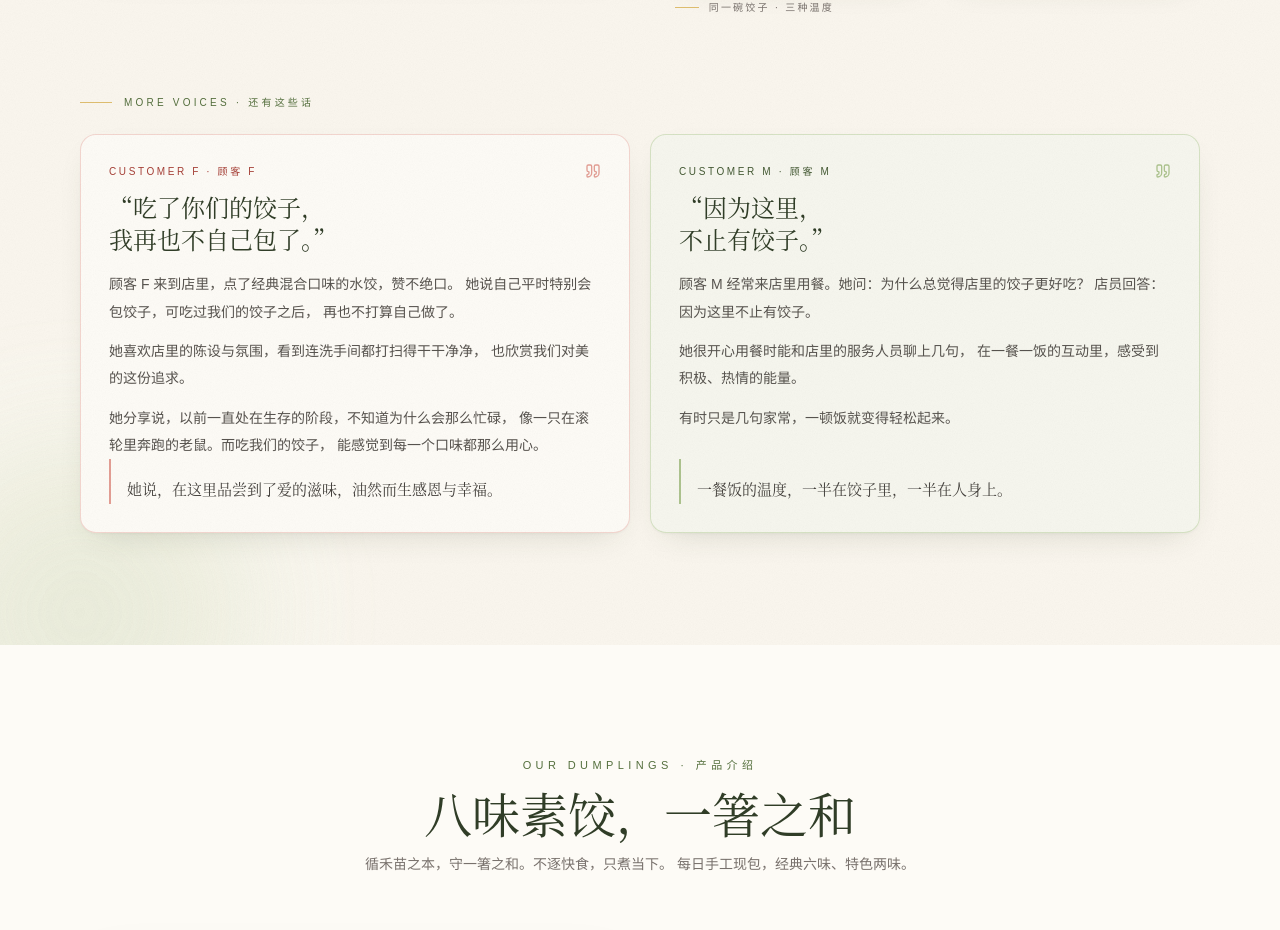
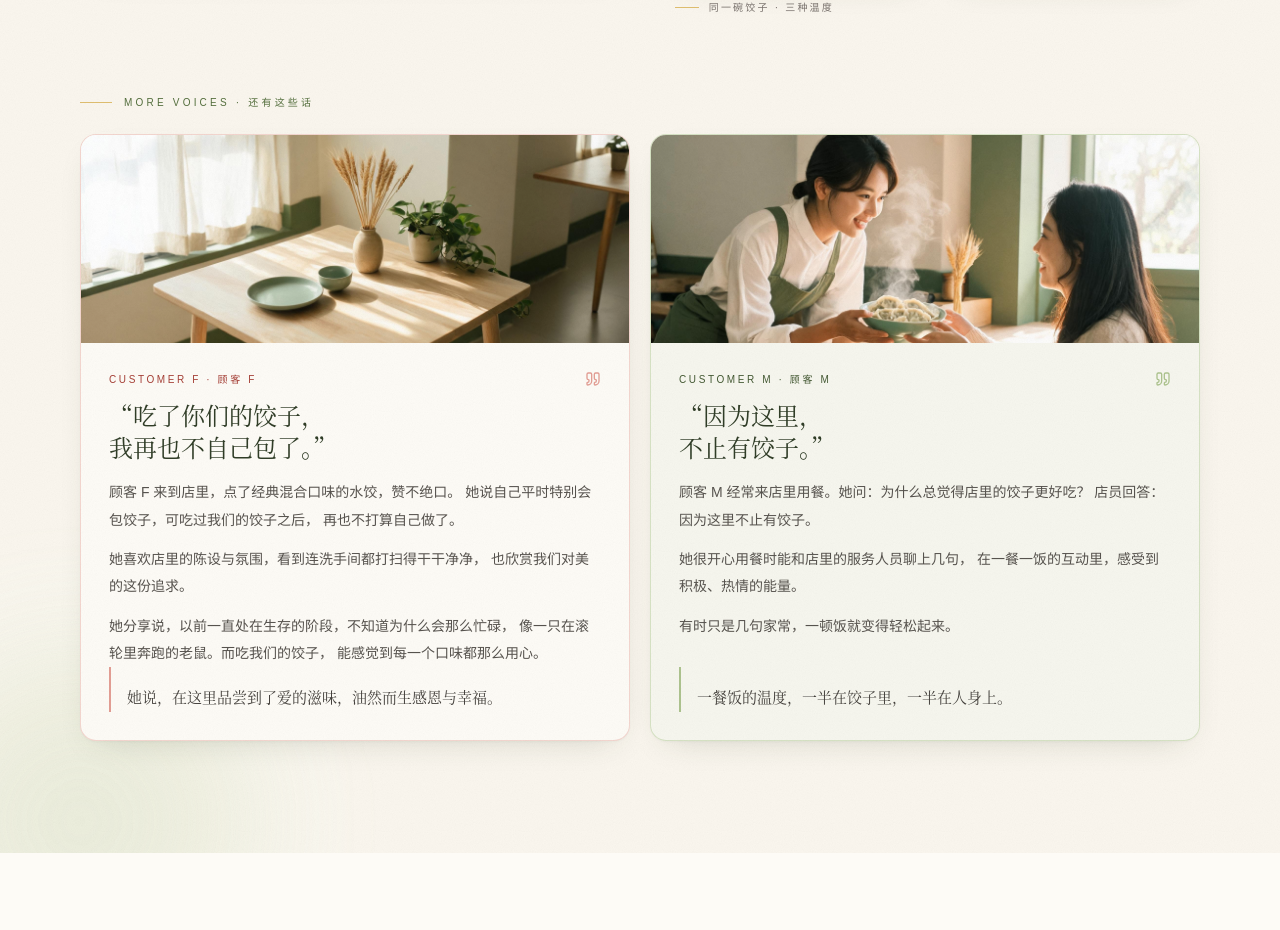
Before and after one commit to TZWXBLRS/original-life-dumpling-manager, a Next.js app: page / in a window 1280 px wide. Shown: the part 2493-3423 px from the top of the page. Built offline with nearby package versions, Linux system fonts and the light colour scheme; no server answers.

Commit message:
feat: update workspace
Co-authored-by: traeagent <traeagent@users.noreply.github.com>

```diff
--- a/src/app/page.tsx
+++ b/src/app/page.tsx
@@ -348,7 +348,13 @@ export default function HomePage() {
           </div>
 
           <div className="mt-6 grid gap-5 md:grid-cols-2">
-            <article className="flex flex-col rounded-2xl border border-accent-200/70 bg-rice-50 p-6 shadow-paper sm:p-7">
+            <article className="flex flex-col overflow-hidden rounded-2xl border border-accent-200/70 bg-rice-50 shadow-paper">
+              <img
+                src="/images/heye-voices-f.jpg"
+                alt="禾也店内靠窗的木桌、豆绿餐盘、麦穗与绿植，午后阳光落在桌面上"
+                className="h-44 w-full object-cover sm:h-52"
+              />
+              <div className="flex flex-1 flex-col p-6 sm:p-7">
                 <div className="flex items-center justify-between">
                   <span className="text-[10px] tracking-[0.26em] text-accent-600">
                     CUSTOMER F · 顾客 F
@@ -379,9 +385,16 @@ export default function HomePage() {
                 <p className="mt-auto border-l-2 border-accent-300 pl-4 pt-4 font-serif-cn text-[15px] leading-[1.9] text-stone-700">
                   她说，在这里品尝到了爱的滋味，油然而生感恩与幸福。
                 </p>
+              </div>
             </article>
 
-            <article className="flex flex-col rounded-2xl border border-primary-200/80 bg-primary-50/60 p-6 shadow-paper sm:p-7">
+            <article className="flex flex-col overflow-hidden rounded-2xl border border-primary-200/80 bg-primary-50/60 shadow-paper">
+              <img
+                src="/images/heye-voices-m.jpg"
+                alt="店员把一碗热气腾腾的素饺递到顾客手中，两人相视而笑"
+                className="h-44 w-full object-cover object-[center_35%] sm:h-52"
+              />
+              <div className="flex flex-1 flex-col p-6 sm:p-7">
                 <div className="flex items-center justify-between">
                   <span className="text-[10px] tracking-[0.26em] text-primary-700">
                     CUSTOMER M · 顾客 M
@@ -409,6 +422,7 @@ export default function HomePage() {
                 <p className="mt-auto border-l-2 border-primary-300 pl-4 pt-4 font-serif-cn text-[15px] leading-[1.9] text-stone-700">
                   一餐饭的温度，一半在饺子里，一半在人身上。
                 </p>
+              </div>
             </article>
           </div>
         </div>
```
Also changed, not shown: public/images/heye-voices-f.jpg, public/images/heye-voices-m.jpg. Lines whose indentation alone changed are shown as unchanged.
